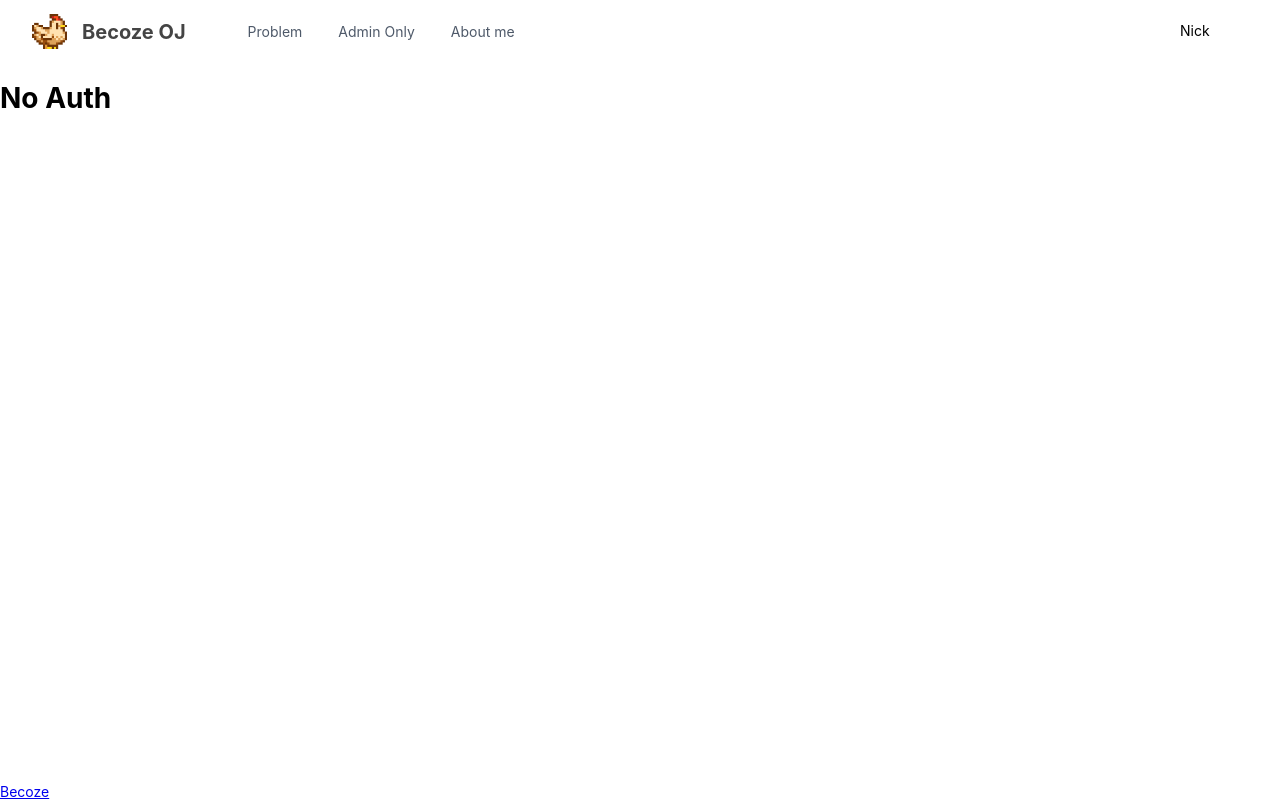
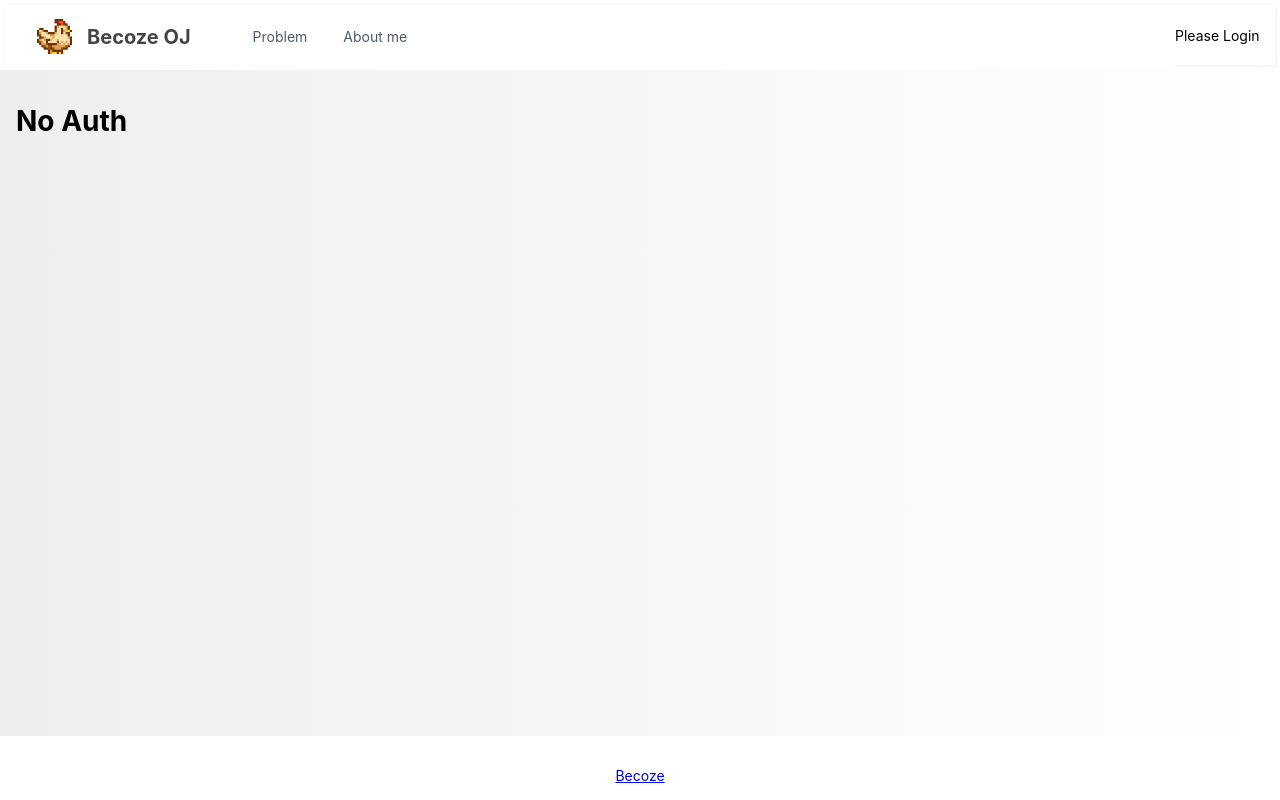
Before and after one commit to becoze/NickCode-Frontend, a Vue app: page /noAuth in a window 1280 px wide. Built offline with nearby package versions, Linux system fonts and the light colour scheme.

Commit message:
chore: style and test

```diff
--- a/src/components/GlobalHeader.vue
+++ b/src/components/GlobalHeader.vue
@@ -75,12 +75,12 @@ console.log(store.state.user.loginUser);
 /**
  * TEST user.ts action getLoginUser()
  */
-setTimeout(() => {
-  store.dispatch("user/getLoginUser", {
-    userName: "Nick",
-    userRole: ACCESS_ENUM.ADMIN,
-  });
-}, 3000);
+// setTimeout(() => {
+//   store.dispatch("user/getLoginUser", {
+//     userName: "Nick",
+//     userRole: ACCESS_ENUM.ADMIN,
+//   });
+// }, 3000);
 </script>
 
 <!-- Add "scoped" attribute to limit CSS to this component only -->
--- a/src/layouts/BasicLayout.vue
+++ b/src/layouts/BasicLayout.vue
@@ -20,19 +20,19 @@
 #basicLayout {
 }
 
-#basiclayout .header {
-  background: #42b983;
+#basicLayout .header {
   box-shadow: #eee 1px 1px 5px;
+  height: 60px;
+  margin: 5px;
 }
 
-#basiclayout .content {
+#basicLayout .content {
   background: linear-gradient(to right, #eee, #fff);
   margin-bottom: 16px;
   padding: 16px;
 }
 
-#basiclayout .footer {
-  background: #efefef;
+#basicLayout .footer {
   padding: 16px;
   position: sticky;
   left: 0;
```
